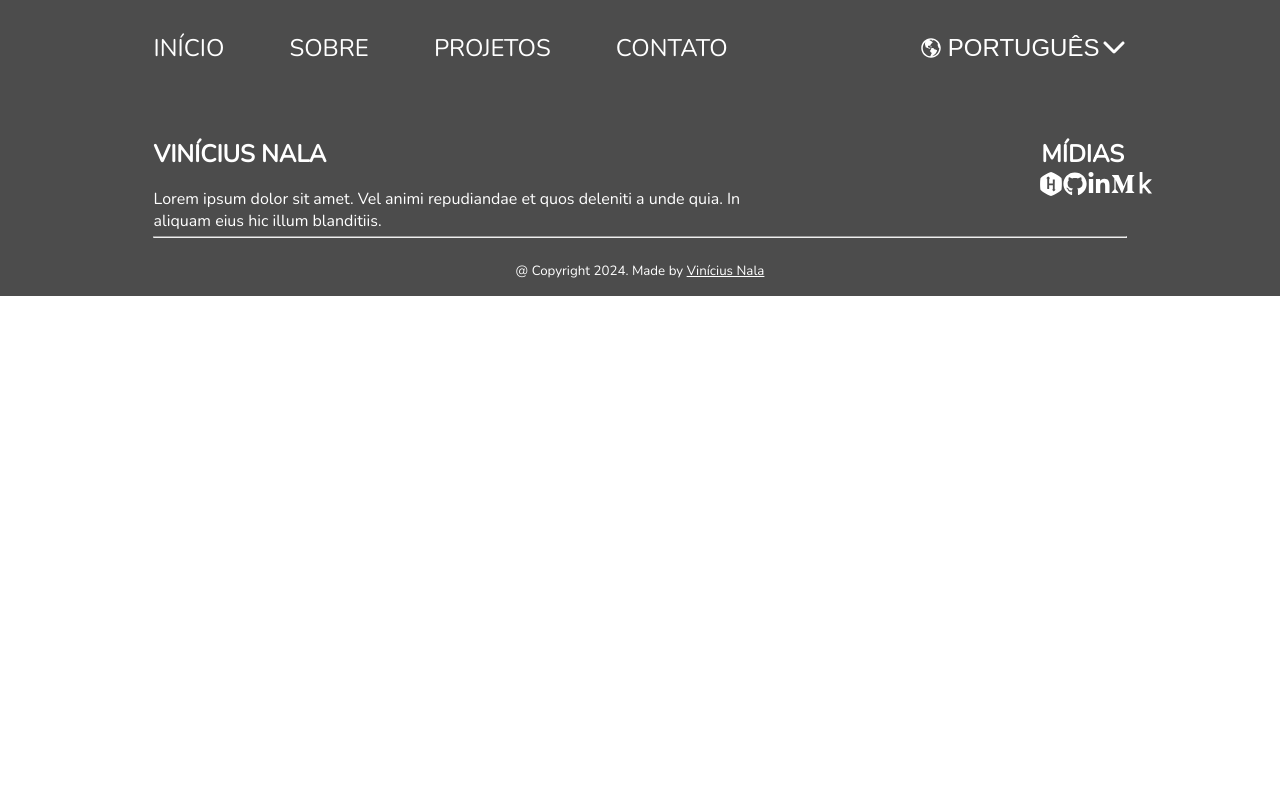
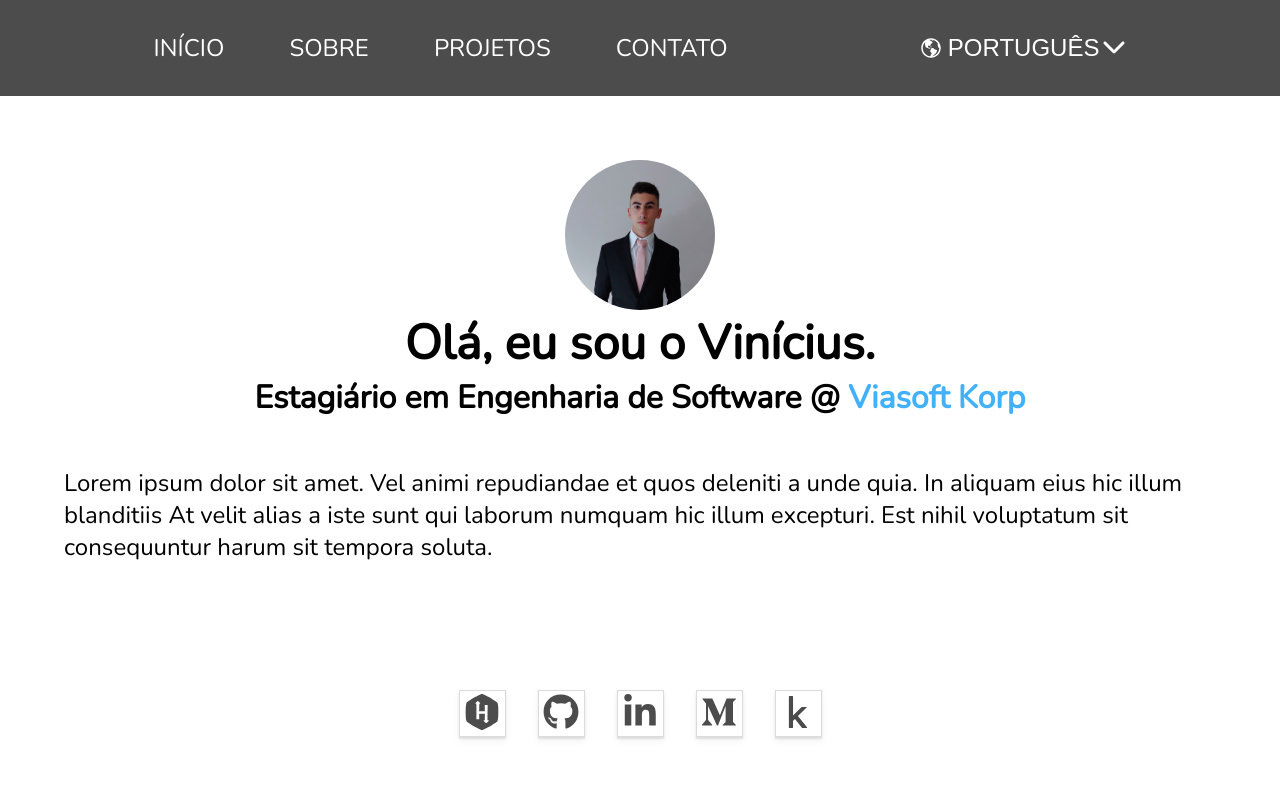
Before and after one commit to ViniciusNalaSantos/PersonalWebsite, a React (Create React App) app in the folder frontend/: page / in a window 1280 px wide. Shown: the top 800 px of the page. Built offline with nearby package versions, Linux system fonts and the light colour scheme.

Commit message:
Adding gap in footer icons, and home development.

```diff
--- a/frontend/src/App.js
+++ b/frontend/src/App.js
@@ -1,4 +1,5 @@
 import Banner from './components/Banner';
+import Home from './components/Home';
 import Footer from './components/Footer';
 import './App.css'
 
@@ -6,6 +7,7 @@ function App() {
   return (
     <div className='body'>
       <Banner />
+      <Home />
       <Footer />
     </div>
   );
--- a/frontend/src/components/Footer/footer.css
+++ b/frontend/src/components/Footer/footer.css
@@ -18,7 +18,7 @@
     background-color: var(--color-main-dark-grey);
     color: var(--color-secondary-white);
     height: auto;
-    min-height: 25vh;
+    min-height: 40vh;
     width: 100vw;
 }
 
@@ -48,6 +48,7 @@
 .footer-main-primary-text {
     padding-top: 2vh;
     width: 50vw;
+    font-size: 1.5rem;
 }
 
 .footer-main-aside {
@@ -55,7 +56,7 @@
     flex-direction: column;
     align-self: flex-end;
     margin-bottom: auto;
-    width: 9%;
+    width: 10%;
 }
 
 .footer-main-aside-title {
@@ -65,7 +66,7 @@
 
 .footer-main-aside-icons {
     display: flex;
-    justify-content: space-around;
+    gap: 3px;
 }
 
 .footer-line {
--- a/frontend/src/components/Footer/index.js
+++ b/frontend/src/components/Footer/index.js
@@ -14,7 +14,7 @@ function Footer() {
           <aside className='footer-main-aside'>
             <h2 className='footer-main-aside-title'>MÍDIAS</h2>
             <icon className='footer-main-aside-icons'>
-              <a href='https://www.hackerrank.com/profile/vinicius_nala' className='footer-main-aside-icons-hackerrank'><FaHackerrank className='footer-main-aside-icons-hackerrank' /></a>
+              <a href='https://www.hackerrank.com/profile/vinicius_nala' className='footer-main-aside-icons-hackerrank'><FaHackerrank /></a>
               <a href='https://github.com/ViniciusNalaSantos' className='footer-main-aside-icons-github'><FaGithub /></a>
               <a href='https://www.linkedin.com/in/viniciusnala/' className='footer-main-aside-icons-linkedln'><FaLinkedinIn /></a>
               <a href='https://medium.com/@viniciusnala' className='footer-main-aside-icons-medium'><FaMediumM /></a>
--- /dev/null
+++ b/frontend/src/components/Home/home.css
@@ -0,0 +1,95 @@
+@import url('https://fonts.googleapis.com/css2?family=Nunito&display=swap');
+
+:root {
+    --font-family-main: "Nunito", sans-serif;
+    --color-main-dark-grey: #4C4C4C;
+    --color-secondary-light-grey: #DBDBDB;
+}
+
+* {
+    padding: 0;
+    margin: 0;
+}
+
+.home {
+    display: flex;
+    flex-flow: column;
+    font-family: var(--font-family-main);
+    align-items: center;
+    justify-content: center;
+    min-height: 88vh;
+    padding-top: 4rem;
+}
+
+.home-image {
+    border-radius: 50%;
+    width: 9.375rem;
+}
+
+.home-title {
+    font-size: 3rem;
+    padding-right: 2.5rem;
+    padding-left: 2.5rem;
+}
+
+.home-subtitle {
+    font-size: 2rem;
+    padding-right: 2.5rem;
+    padding-left: 2.5rem;
+}
+
+.home-text {
+    font-size: 1.5rem;
+    max-width: 72rem;
+    padding-top: 3rem;
+    padding-right: 2.5rem;
+    padding-left: 2.5rem;
+}
+
+.home-subtitle-company {
+    color: #43B1F9;
+}
+
+.home-icons {
+    display: flex;
+    flex-direction: row;
+    margin-top: auto;
+    margin-bottom: auto;
+    gap: 2rem;
+}
+
+.home-icons-square {
+    height: 45px;
+    width: 45px;
+    border: 1px solid var(--color-secondary-light-grey);
+    box-shadow:
+        0 2px 1px rgba(0, 0, 0, 0.05),
+        0 2px 3px rgba(0, 0, 0, 0.05),
+        0 4px 8px rgba(0, 0, 0, 0.05);
+    display: flex;
+    align-items: center;
+}
+
+.home-icons-square-hackerrank:visited, .home-icons-square-hackerrank:hover, .home-icons-square-hackerrank:link, .home-icons-square-hackerrank:active,
+.home-icons-square-github:visited, .home-icons-square-github:hover, .home-icons-square-github:link, .home-icons-square-github:active,
+.home-icons-square-linkedln:visited, .home-icons-square-linkedln:hover, .home-icons-square-linkedln:link, .home-icons-square-linkedln:active,
+.home-icons-square-medium:visited, .home-icons-square-medium:hover, .home-icons-square-medium:link, .home-icons-square-medium:active,
+.home-icons-square-kaggle:visited, .home-icons-square-kaggle:hover, .home-icons-square-kaggle:link, .home-icons-square-kaggle:active
+{
+    color: var(--color-main-dark-grey);
+}
+
+.home-icons-square-hackerrank,
+.home-icons-square-github,
+.home-icons-square-linkedln,
+.home-icons-square-medium {
+    font-size: 2.25rem;
+    margin: auto;
+    padding-top: 3px;
+}
+
+.home-icons-square-kaggle {
+    font-size: 2rem;
+    margin: auto;
+    padding-top: 5px;
+}
--- /dev/null
+++ b/frontend/src/components/Home/index.js
@@ -0,0 +1,26 @@
+import "./home.css"
+import ProfileImage from "../../assets/jpg/linkedln_profile.jpg"
+import { FaHackerrank , FaGithub, FaLinkedinIn, FaMediumM, FaKaggle } from "react-icons/fa";
+
+function Home() {
+    const text = "Lorem ipsum dolor sit amet. Vel animi repudiandae et quos deleniti a unde quia. In aliquam eius hic illum blanditiis At velit alias a iste sunt qui laborum numquam hic illum excepturi. Est nihil voluptatum sit consequuntur harum sit tempora soluta."
+
+    return (
+        <div className="home">
+            <img src={ProfileImage} alt="Profile photo" className="home-image" />
+            <h1 className="home-title" >Olá, eu sou o Vinícius.</h1>
+            <h2 className="home-subtitle" >Estagiário em Engenharia de Software @ <b className="home-subtitle-company">Viasoft Korp</b></h2>
+            <section className="home-text">{text}</section>
+            <icon className="home-icons">
+                <div className="home-icons-square"><a href='https://www.hackerrank.com/profile/vinicius_nala' className='home-icons-square-hackerrank'><FaHackerrank /></a></div>
+                <div className="home-icons-square"><a href='https://github.com/ViniciusNalaSantos' className='home-icons-square-github'><FaGithub /></a></div>
+                <div className="home-icons-square"><a href='https://www.linkedin.com/in/viniciusnala/' className='home-icons-square-linkedln'><FaLinkedinIn /></a></div>
+                <div className="home-icons-square"><a href='https://medium.com/@viniciusnala' className='home-icons-square-medium'><FaMediumM /></a></div>
+                <div className="home-icons-square"><a href='https://www.kaggle.com/viniciusnalasantos' className='home-icons-square-kaggle'><FaKaggle /></a></div>
+            </icon>
+            <div className="home-animation" />
+        </div>
+    )
+}
+
+export default Home
```
Also changed, not shown: frontend/src/assets/jpg/linkedln_profile.jpg (added).
